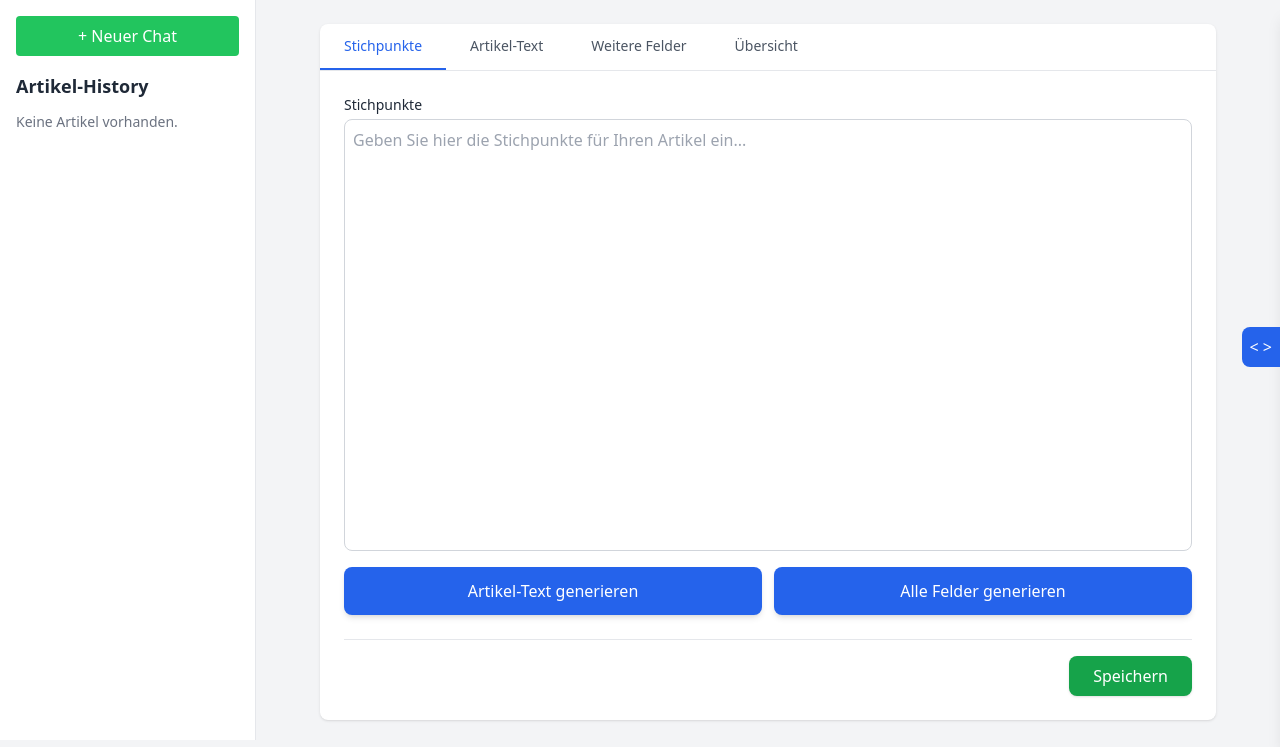
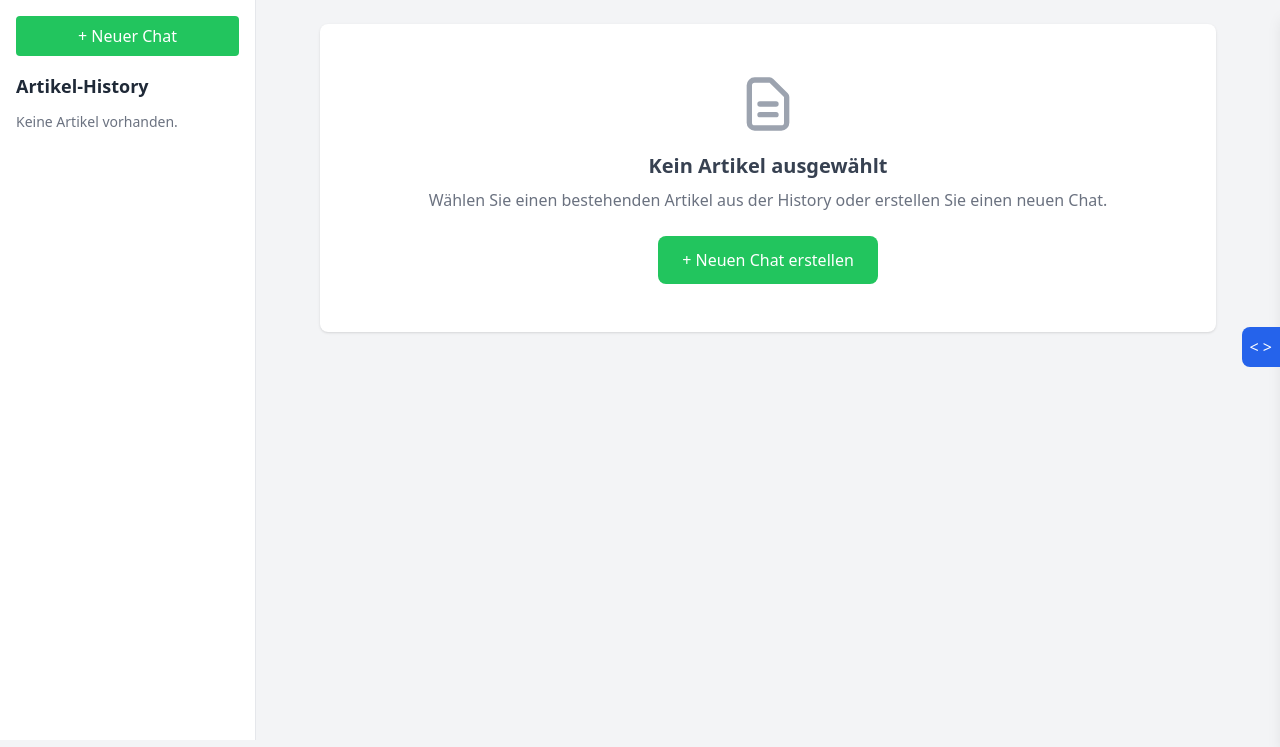
Before and after one commit to Fierl/masterarbeit, a Flask app: page / in a window 1280 px wide. Shown: the part 53-800 px from the top of the page. Run offline with Flask 3, Linux system fonts and the light colour scheme; the visitor is signed in with stand-in values (Sample User, id 1); data that the repository does not hold is empty; some libraries are stand-ins or nearby versions.

Commit message:
Add overlay for no selected article and button to create new chat

```diff
--- a/static/js/article_handler.js
+++ b/static/js/article_handler.js
@@ -3,6 +3,7 @@ import { setCurrentArticleId, getCurrentArticleId, generateField, openShortenTex
 export function initArticleHandler() {
   const saveBtn = document.getElementById('saveBtn');
   const newChatBtn = document.getElementById('newChatBtn');
+  const createNewFromOverlay = document.getElementById('createNewFromOverlay');
   const generateAllBtn = document.getElementById('generateAllBtn');
   const generateTextBtn = document.getElementById('generateTextBtn');
   const generateOtherFieldsBtn = document.getElementById('generateOtherFieldsBtn');
@@ -18,6 +19,13 @@ export function initArticleHandler() {
 
   if (newChatBtn) {
     newChatBtn.addEventListener('click', async (e) => {
+      e.preventDefault();
+      await createNewChat();
+    });
+  }
+
+  if (createNewFromOverlay) {
+    createNewFromOverlay.addEventListener('click', async (e) => {
       e.preventDefault();
       await createNewChat();
     });
--- a/static/js/chat_handler.js
+++ b/static/js/chat_handler.js
@@ -5,10 +5,26 @@ let currentField = null;
 
 export function setCurrentArticleId(articleId) {
   currentArticleId = articleId;
+  updateEditorVisibility();
 }
 
 export function getCurrentArticleId() {
   return currentArticleId;
+}
+
+export function updateEditorVisibility() {
+  const noArticleOverlay = document.getElementById('noArticleOverlay');
+  const articleEditor = document.getElementById('articleEditor');
+
+  if (noArticleOverlay && articleEditor) {
+    if (currentArticleId) {
+      noArticleOverlay.classList.add('hidden');
+      articleEditor.classList.remove('hidden');
+    } else {
+      noArticleOverlay.classList.remove('hidden');
+      articleEditor.classList.add('hidden');
+    }
+  }
 }
 
 export function initChatHandler() {
--- a/templates/create.html
+++ b/templates/create.html
@@ -39,7 +39,20 @@
     </aside>
 
     <main id="mainContent" class="flex-1 flex flex-col items-center overflow-y-auto p-6 transition-all duration-300">
-      <div class="w-full max-w-4xl bg-white rounded-lg shadow">
+
+      <!-- Kein Artikel ausgewählt Overlay -->
+      <div id="noArticleOverlay" class="w-full max-w-4xl bg-white rounded-lg shadow p-12 text-center">
+        <svg xmlns="http://www.w3.org/2000/svg" class="h-16 w-16 mx-auto text-gray-400 mb-4" fill="none" viewBox="0 0 24 24" stroke="currentColor">
+          <path stroke-linecap="round" stroke-linejoin="round" stroke-width="2" d="M9 12h6m-6 4h6m2 5H7a2 2 0 01-2-2V5a2 2 0 012-2h5.586a1 1 0 01.707.293l5.414 5.414a1 1 0 01.293.707V19a2 2 0 01-2 2z" />
+        </svg>
+        <h2 class="text-xl font-semibold text-gray-700 mb-2">Kein Artikel ausgewählt</h2>
+        <p class="text-gray-500 mb-6">Wählen Sie einen bestehenden Artikel aus der History oder erstellen Sie einen neuen Chat.</p>
+        <button id="createNewFromOverlay" class="bg-green-500 hover:bg-green-600 text-white px-6 py-3 rounded-lg transition font-medium">
+          + Neuen Chat erstellen
+        </button>
+      </div>
+
+      <div id="articleEditor" class="w-full max-w-4xl bg-white rounded-lg shadow hidden">
 
         <div class="flex border-b border-gray-200">
           <button class="tab-btn active px-6 py-3 text-sm font-medium border-b-2 border-blue-600 text-blue-600 hover:text-blue-700" data-tab="stichpunkte">
```
